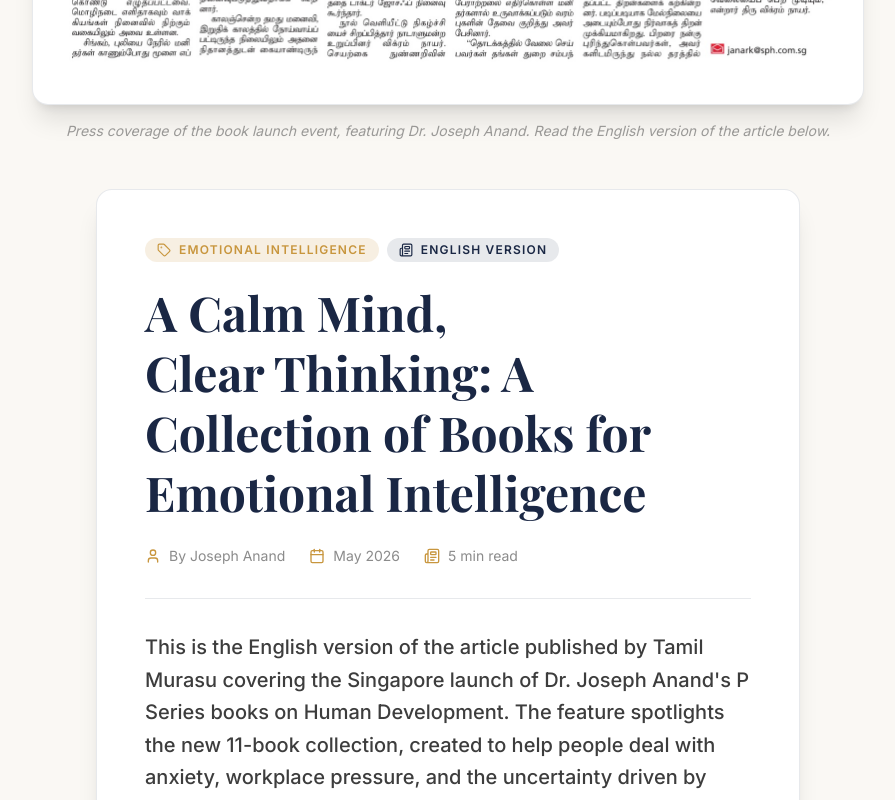
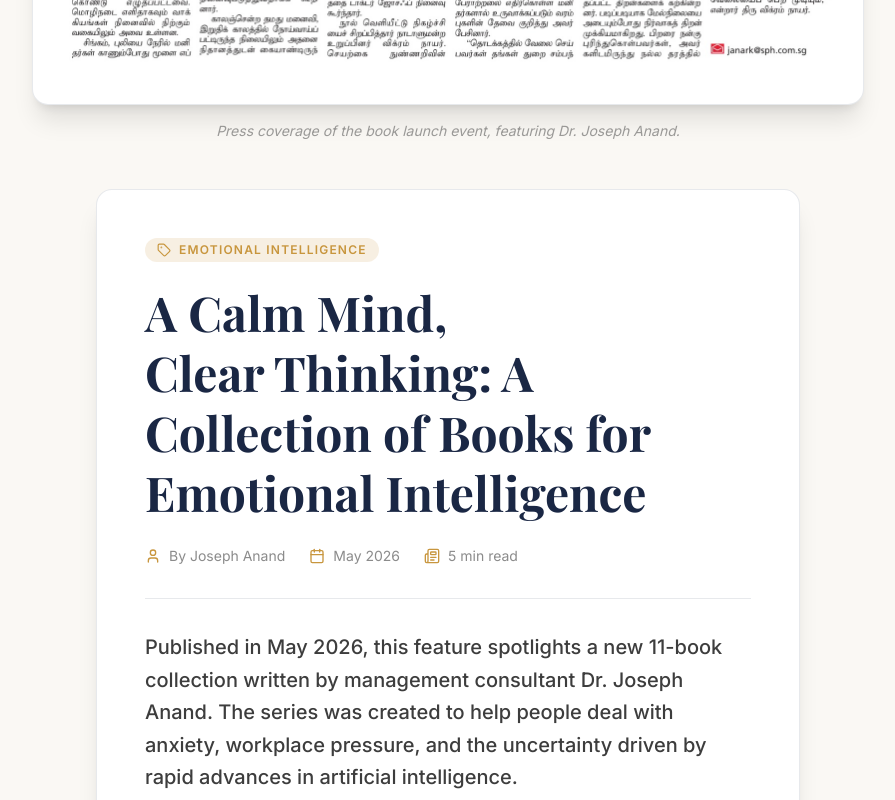
Before and after one commit to josephanand67/Apex-mediah, a Next.js app: page /news in a window 1280 px wide. Shown: the part 740-1540 px from the top of the page, without its empty margins (192-1087 px from the left). Built offline with nearby package versions, Linux system fonts and the light colour scheme; a web font is replaced by a local one.

Commit message:
feat: update book launch press coverage details and remove language tags
Co-authored-by: josephanand67 <290361217+josephanand67@users.noreply.github.com>

```diff
--- a/app/news/page.tsx
+++ b/app/news/page.tsx
@@ -44,8 +44,7 @@ export default function NewsPage() {
               />
             </div>
             <figcaption className="mt-4 text-center text-sm text-charcoal/50 italic">
-              Press coverage of the book launch event, featuring Dr. Joseph Anand. Read the English version
-              of the article below.
+              Press coverage of the book launch event, featuring Dr. Joseph Anand.
             </figcaption>
           </figure>
         </section>
@@ -54,15 +53,9 @@ export default function NewsPage() {
         <article className="relative mx-auto max-w-3xl px-4 sm:px-6 lg:px-8 pt-8">
           <div className="relative rounded-2xl bg-card shadow-xl border border-border p-6 sm:p-10 md:p-12">
             {/* Category */}
-            <div className="flex flex-wrap items-center gap-2 mb-5">
-              <span className="inline-flex items-center gap-2 px-3 py-1 bg-gold/15 text-gold text-xs font-semibold uppercase tracking-widest rounded-full">
-                <Tag className="h-3.5 w-3.5" />
-                Emotional Intelligence
-              </span>
-              <span className="inline-flex items-center gap-2 px-3 py-1 bg-navy/10 text-navy text-xs font-semibold uppercase tracking-widest rounded-full">
-                <Newspaper className="h-3.5 w-3.5" />
-                English Version
-              </span>
+            <div className="inline-flex items-center gap-2 px-3 py-1 bg-gold/15 text-gold text-xs font-semibold uppercase tracking-widest rounded-full mb-5">
+              <Tag className="h-3.5 w-3.5" />
+              Emotional Intelligence
             </div>
 
             {/* Title */}
@@ -89,10 +82,10 @@ export default function NewsPage() {
             {/* Content */}
             <div className="mt-8 space-y-6 text-lg leading-relaxed text-charcoal/80">
               <p className="text-xl text-charcoal font-medium leading-relaxed">
-                This is the English version of the article published by Tamil Murasu covering the Singapore
-                launch of Dr. Joseph Anand&apos;s P Series books on Human Development. The feature spotlights
-                the new 11-book collection, created to help people deal with anxiety, workplace pressure,
-                and the uncertainty driven by rapid advances in artificial intelligence.
+                Published in May 2026, this feature spotlights a new 11-book collection written by
+                management consultant Dr. Joseph Anand. The series was created to help people deal with
+                anxiety, workplace pressure, and the uncertainty driven by rapid advances in artificial
+                intelligence.
               </p>
 
               <h2 className="font-serif text-2xl font-bold text-navy pt-4">Key Message</h2>
```
